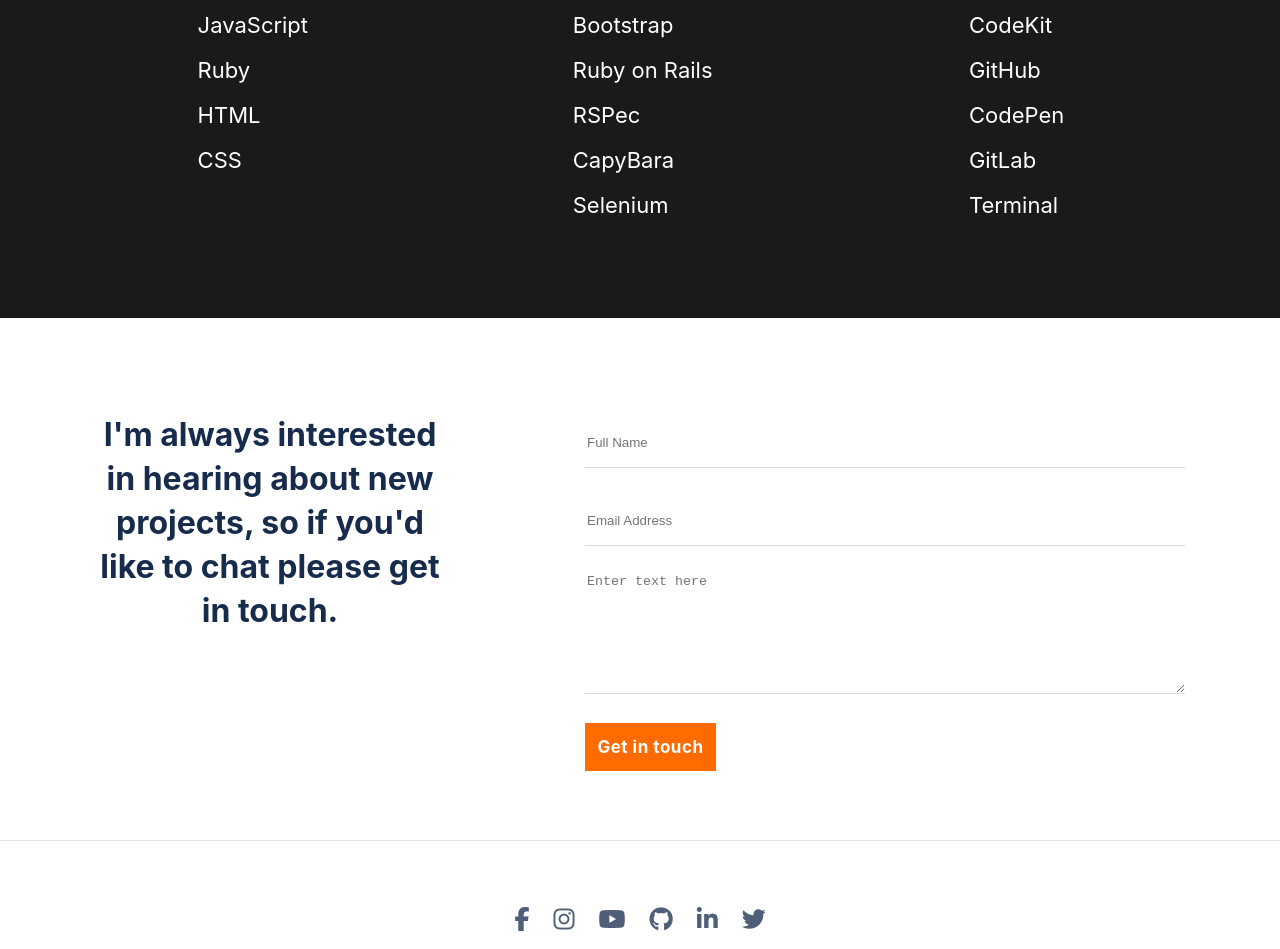
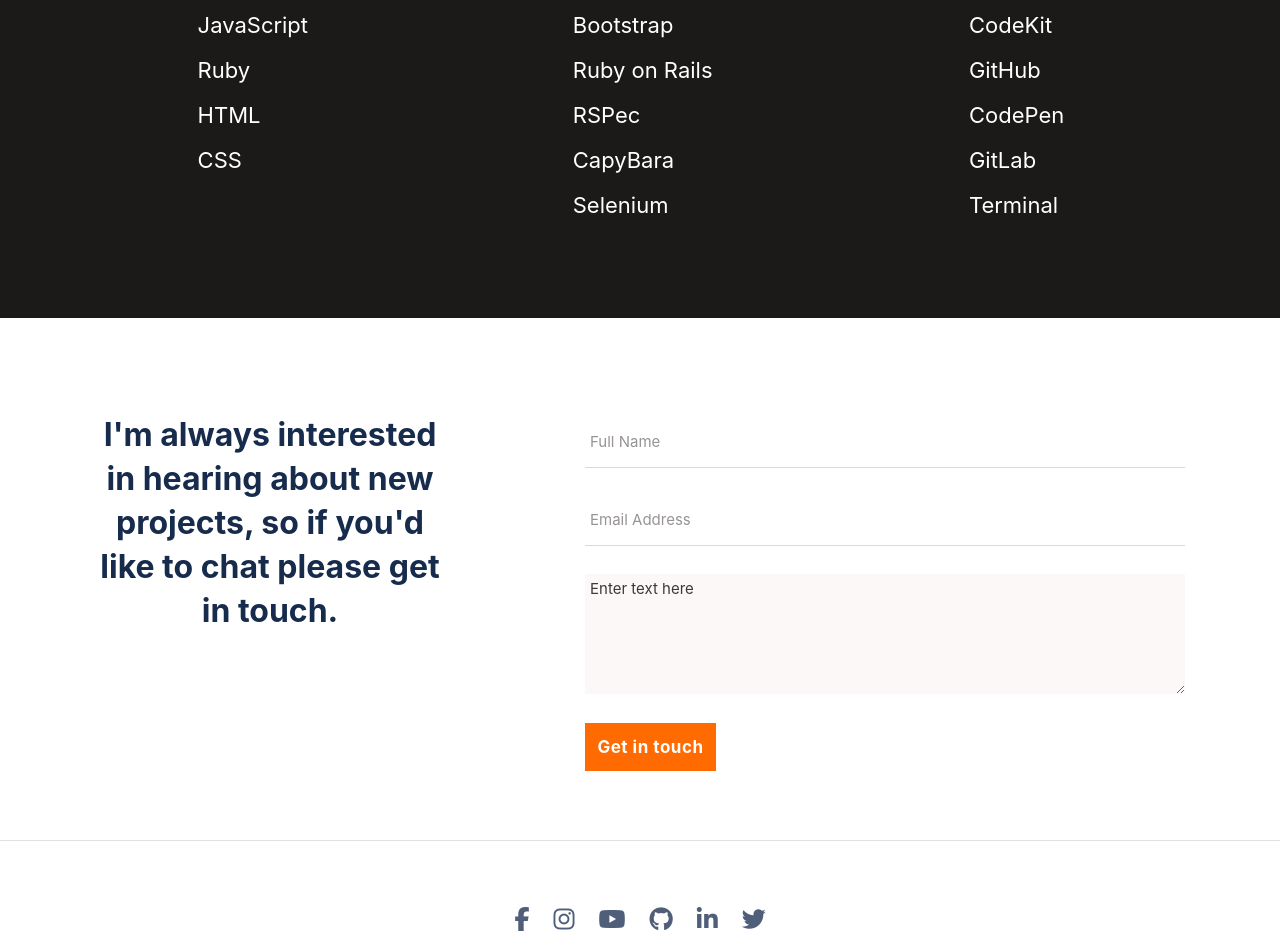
Before and after one commit to HamzaAnwar1998/MicroversePortofolio, a website: page index.html in a window 1280 px wide. Shown: the part 2944-3893 px from the top of the page. Drawn offline with Linux system fonts and the light colour scheme.

Commit message:
wrapped social icons and contact inside footer tag

```diff
--- a/index.html
+++ b/index.html
@@ -245,6 +245,9 @@
         </section>
         <!-- end of about me -->
 
+        <!-- contact and social icons in footer -->
+        <footer class="fotter-contact-icons">
+
             <!-- contact -->
             <section class="contact-box">
                 <h4 class="text">
@@ -262,7 +265,7 @@
             <!-- end of contact -->
 
             <!-- social icons -->
-        <footer class="footer">
+            <section class="icons-box">
                 <ul class="footer-icons">
                     <li class="footer-li"><a class="footer-a" href="#"><i class="fa-brands fa-facebook-f fa-xl"></i></a></li>
                     <li class="footer-li"><a class="footer-a" href="https://www.instagram.com/humzaanwar74/" target="blank"><i class="fa-brands fa-instagram fa-xl"></i></a></li>
@@ -271,8 +274,11 @@
                     <li class="footer-li"><a class="footer-a" href="https://www.linkedin.com/in/hamza-anwar-565563156/" target="blank"><i class="fa-brands fa-linkedin-in fa-xl"></i></a></li>
                     <li class="footer-li"><a class="footer-a" href="https://twitter.com/anwarhamza919/" target="blank"><i class="fa-brands fa-twitter fa-xl"></i></a></li>
                 </ul>
+            </section>
+            <!-- end of social icons -->
+
         </footer>
-        <!-- end of social icons -->
+        <!-- end of contact and social icons in footer -->
 
     </main>
     <!-- end of wrapper -->
--- a/styles.css
+++ b/styles.css
@@ -716,18 +716,36 @@
     margin: 5px 0;
     text-indent: 2px;
     border-bottom: 1px solid #DBD8D7;
+    padding: 3px;
+}
+
+.contact-box form input::placeholder{
+    font-family: Inter,sans-serif;
+    font-style: normal;
+    font-weight: normal;
+    font-size: 15px;
+    line-height: 24px;
+    color: #979493;
 }
 
 .contact-box form textarea{
     width: 100%;
     height: 120px;
     margin: 5px 0;
-    border-top: none;
-    border-left: none;
-    border-right: none;
-    border-bottom: 1px solid #DBD8D7;
+    border: none;
     outline: none;
     text-indent: 2px;
+    background: #FBF8F7;
+    padding: 3px;
+}
+
+.contact-box form textarea::placeholder{
+    font-family: Inter,sans-serif;
+    font-style: normal;
+    font-weight: normal;
+    font-size: 15px;
+    line-height: 24px;
+    color: #3C3A39;
 }
 
 .contact-box form .get-in-touch{
@@ -758,8 +776,8 @@
     border: 1px solid #FF6B00;
 }
 
-/* footer */
-.footer{
+/* social-icons-box */
+.icons-box{
     width: 100%;
     padding: 20px;
     display: flex;
@@ -767,16 +785,16 @@
     align-items: center;
 }
 
-.footer .footer-icons{
+.icons-box .footer-icons{
     display: flex;
     list-style: none;
 }
 
-.footer .footer-icons .footer-li{
+.icons-box .footer-icons .footer-li{
     margin: 0 12px;
 }
 
-.footer .footer-icons .footer-li .footer-a{
+.icons-box .footer-icons .footer-li .footer-a{
     text-decoration: none;
     color: #505F79;
 }
```
Lines whose indentation alone changed are shown as unchanged.
